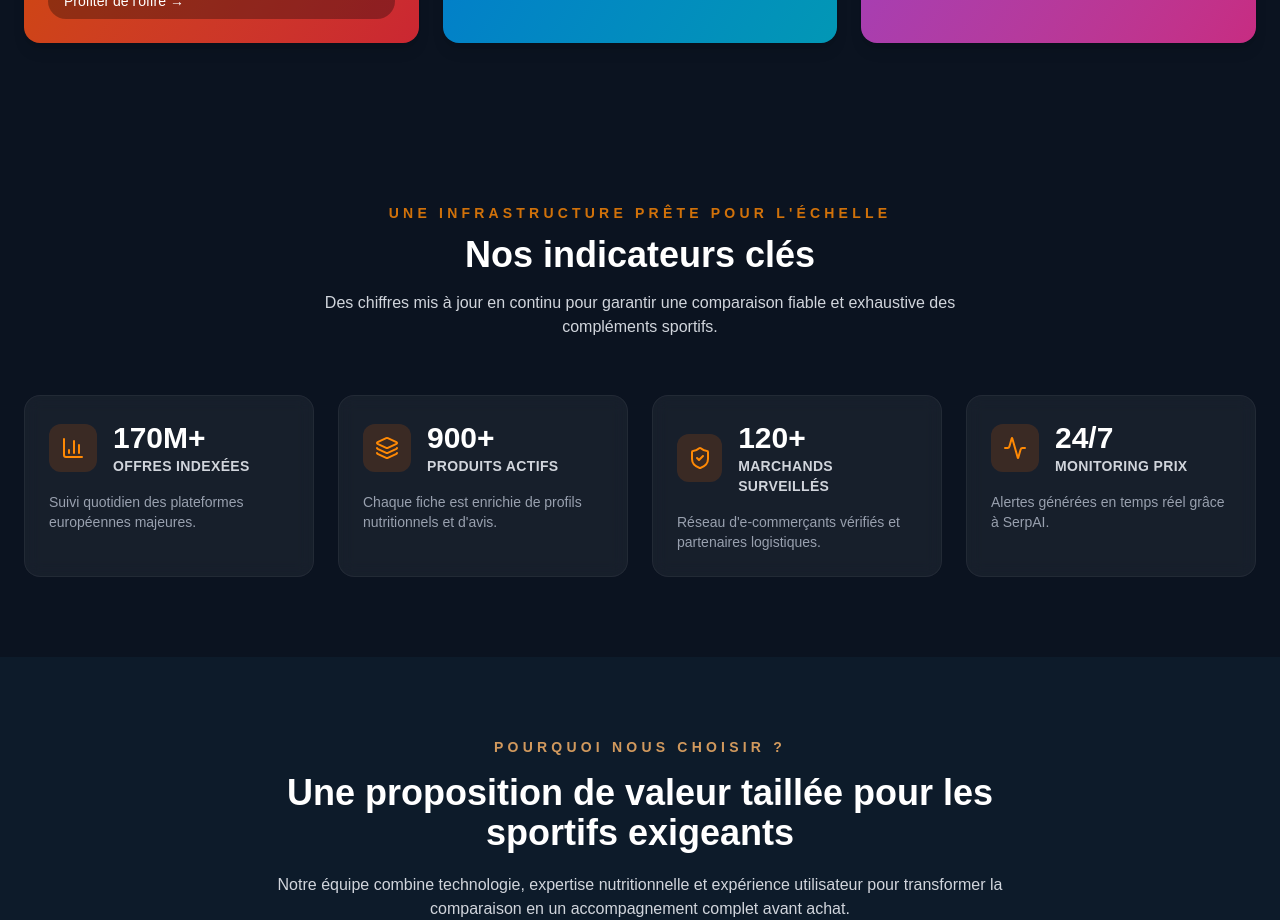
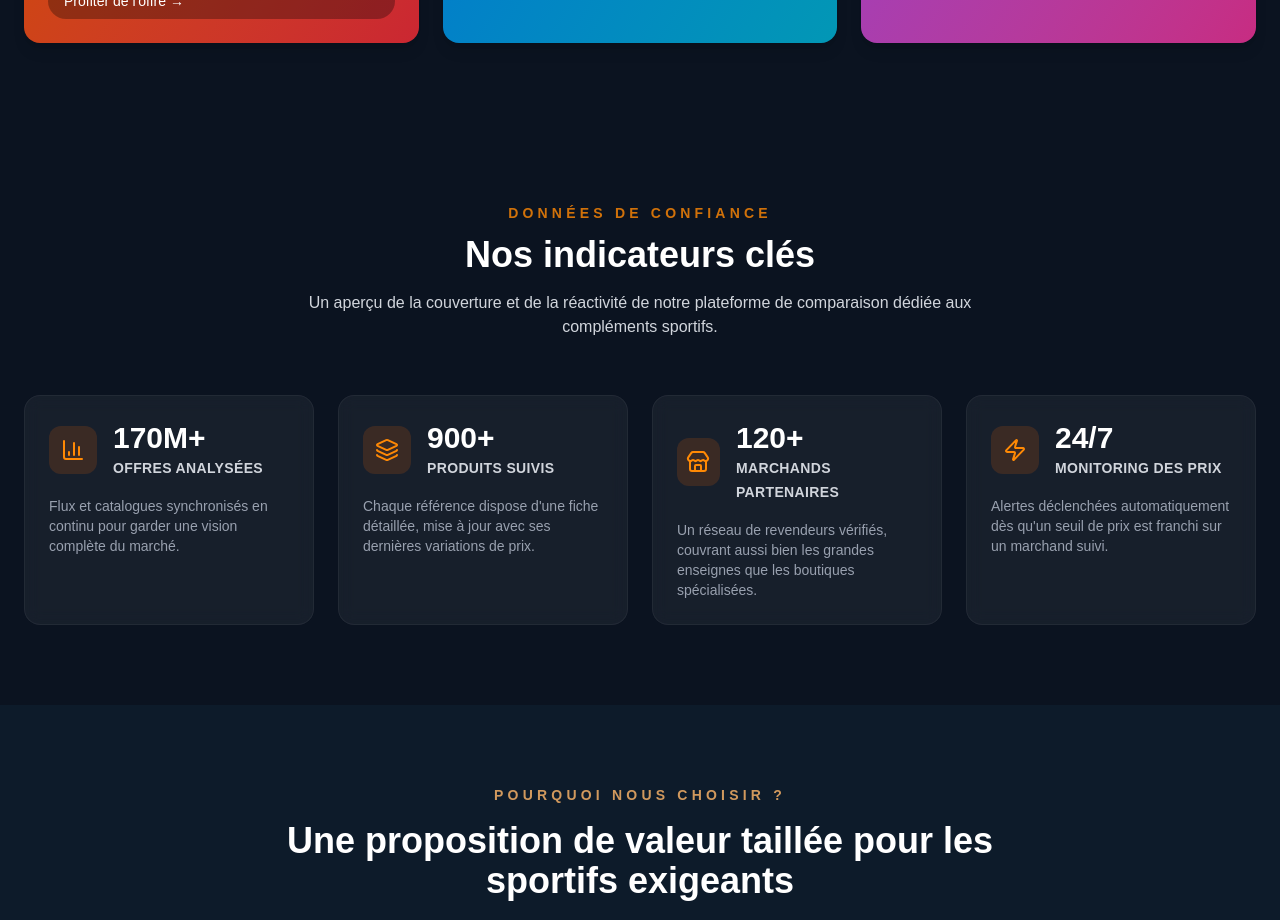
Before and after one commit to yarik-sg/whey-comparator, a Next.js app in the folder frontend/: page / in a window 1280 px wide. Shown: the part 2420-3340 px from the top of the page. Built offline with nearby package versions, Linux system fonts and the light colour scheme.

Commit message:
feat(frontend): add stats section component

```diff
--- a/frontend/src/components/StatsSection.tsx
+++ b/frontend/src/components/StatsSection.tsx
@@ -1,91 +1,77 @@
 "use client";
 
-import type { LucideIcon } from "lucide-react";
-import { Activity, BarChart3, Layers, ShieldCheck } from "lucide-react";
+import type { ElementType } from "react";
+import { BarChart3, Layers, Store, Zap } from "lucide-react";
 
-export type StatItem = {
+type Stat = {
+  icon: ElementType;
   value: string;
   label: string;
-  description?: string;
-  icon: LucideIcon;
+  description: string;
 };
 
-export type StatsSectionProps = {
-  title?: string;
-  subtitle?: string;
-  stats?: StatItem[];
-  className?: string;
-};
-
-const defaultStats: StatItem[] = [
+const stats: Stat[] = [
   {
+    icon: BarChart3,
     value: "170M+",
-    label: "Offres indexées",
-    description: "Suivi quotidien des plateformes européennes majeures.",
-    icon: BarChart3,
+    label: "Offres analysées",
+    description: "Flux et catalogues synchronisés en continu pour garder une vision complète du marché.",
   },
   {
+    icon: Layers,
     value: "900+",
-    label: "Produits actifs",
-    description: "Chaque fiche est enrichie de profils nutritionnels et d'avis.",
-    icon: Layers,
+    label: "Produits suivis",
+    description: "Chaque référence dispose d'une fiche détaillée, mise à jour avec ses dernières variations de prix.",
   },
   {
+    icon: Store,
     value: "120+",
-    label: "Marchands surveillés",
-    description: "Réseau d'e-commerçants vérifiés et partenaires logistiques.",
-    icon: ShieldCheck,
+    label: "Marchands partenaires",
+    description: "Un réseau de revendeurs vérifiés, couvrant aussi bien les grandes enseignes que les boutiques spécialisées.",
   },
   {
+    icon: Zap,
     value: "24/7",
-    label: "Monitoring prix",
-    description: "Alertes générées en temps réel grâce à SerpAI.",
-    icon: Activity,
+    label: "Monitoring des prix",
+    description: "Alertes déclenchées automatiquement dès qu'un seuil de prix est franchi sur un marchand suivi.",
   },
 ];
 
-export function StatsSection({
-  title = "Nos indicateurs clés",
-  subtitle = "Une infrastructure prête pour l'échelle",
-  stats = defaultStats,
-  className,
-}: StatsSectionProps) {
+export function StatsSection() {
   return (
-    <section className={["relative overflow-hidden bg-[#0b1320] py-20", className].filter(Boolean).join(" ")}>
-      <div className="absolute inset-0 -z-10 bg-[radial-gradient(circle_at_top,rgba(255,153,0,0.12),transparent_60%)]" />
+    <section className="relative overflow-hidden bg-[#0b1320] py-20">
+      <div className="absolute inset-0 -z-10 bg-[radial-gradient(circle_at_top,rgba(255,153,0,0.16),transparent_65%)]" />
       <div className="container mx-auto px-6">
         <div className="mx-auto max-w-2xl text-center">
           <p className="text-sm font-semibold uppercase tracking-[0.3em] text-orange-400/80">
-            {subtitle}
+            Données de confiance
           </p>
-          <h2 className="mt-3 text-3xl font-bold text-white sm:text-4xl">{title}</h2>
+          <h2 className="mt-3 text-3xl font-bold text-white sm:text-4xl">Nos indicateurs clés</h2>
           <p className="mt-4 text-base text-gray-300">
-            Des chiffres mis à jour en continu pour garantir une comparaison fiable et exhaustive des compléments sportifs.
+            Un aperçu de la couverture et de la réactivité de notre plateforme de comparaison dédiée aux compléments sportifs.
           </p>
         </div>
 
-        <div className="mt-14 grid gap-6 sm:grid-cols-2 lg:grid-cols-4">
+        <dl className="mt-14 grid gap-6 sm:grid-cols-2 lg:grid-cols-4">
           {stats.map(({ icon: Icon, value, label, description }) => (
-            <article
+            <div
               key={label}
               className="group relative overflow-hidden rounded-2xl border border-white/5 bg-white/5 p-6 backdrop-blur transition hover:-translate-y-1 hover:border-orange-400/60 hover:bg-white/10"
             >
-              <div className="flex items-center gap-4">
+              <dt className="flex items-center gap-4">
                 <span className="inline-flex h-12 w-12 items-center justify-center rounded-xl bg-orange-500/15 text-orange-400 transition group-hover:bg-orange-500/20">
                   <Icon className="h-6 w-6" aria-hidden="true" />
                 </span>
-                <div>
-                  <p className="text-3xl font-bold text-white">{value}</p>
-                  <p className="text-sm font-semibold uppercase tracking-wide text-gray-300">{label}</p>
-                </div>
-              </div>
-              {description ? (
-                <p className="mt-4 text-sm text-gray-400 group-hover:text-gray-300">{description}</p>
-              ) : null}
-              <div className="pointer-events-none absolute inset-x-0 bottom-0 h-1 bg-gradient-to-r from-transparent via-orange-500/40 to-transparent opacity-0 transition group-hover:opacity-100" />
-            </article>
+                <span>
+                  <span className="block text-3xl font-bold text-white">{value}</span>
+                  <span className="text-sm font-semibold uppercase tracking-wide text-gray-300">{label}</span>
+                </span>
+              </dt>
+              <dd className="mt-4 text-sm text-gray-400 group-hover:text-gray-300">{description}</dd>
+              <span className="pointer-events-none absolute inset-x-0 bottom-0 h-1 bg-gradient-to-r from-transparent via-orange-500/40 to-transparent opacity-0 transition group-hover:opacity-100" />
+            </div>
           ))}
-        </div>
+        </dl>
       </div>
     </section>
   );
```
